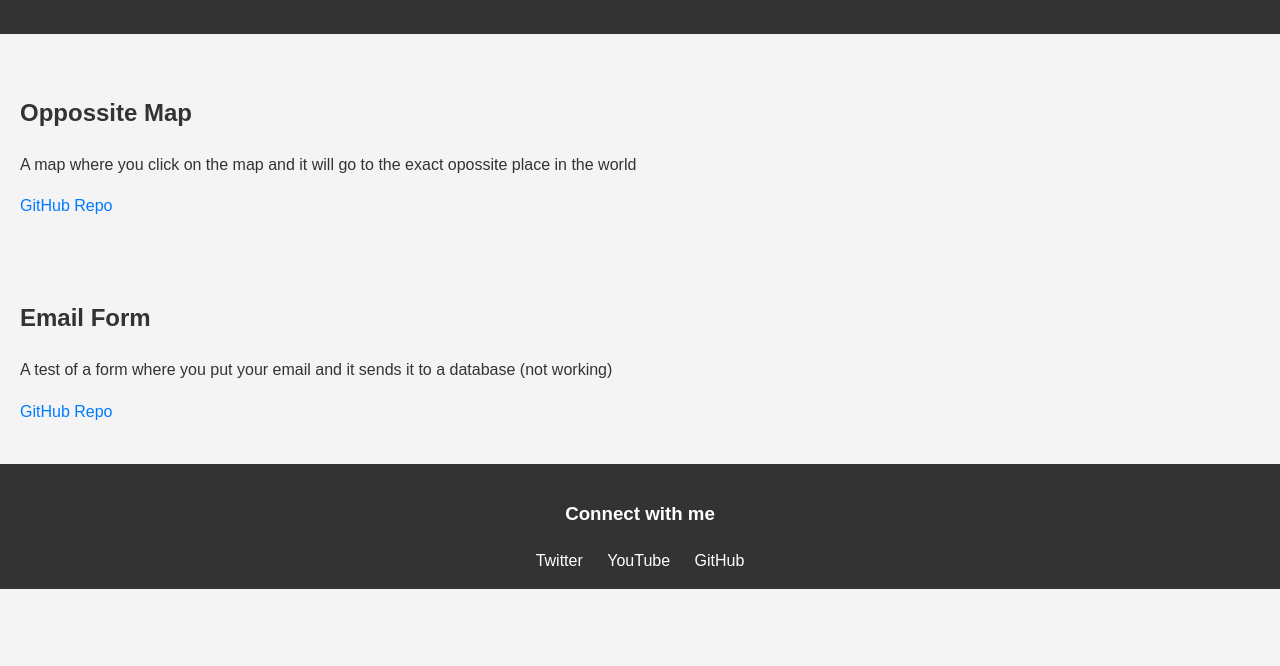
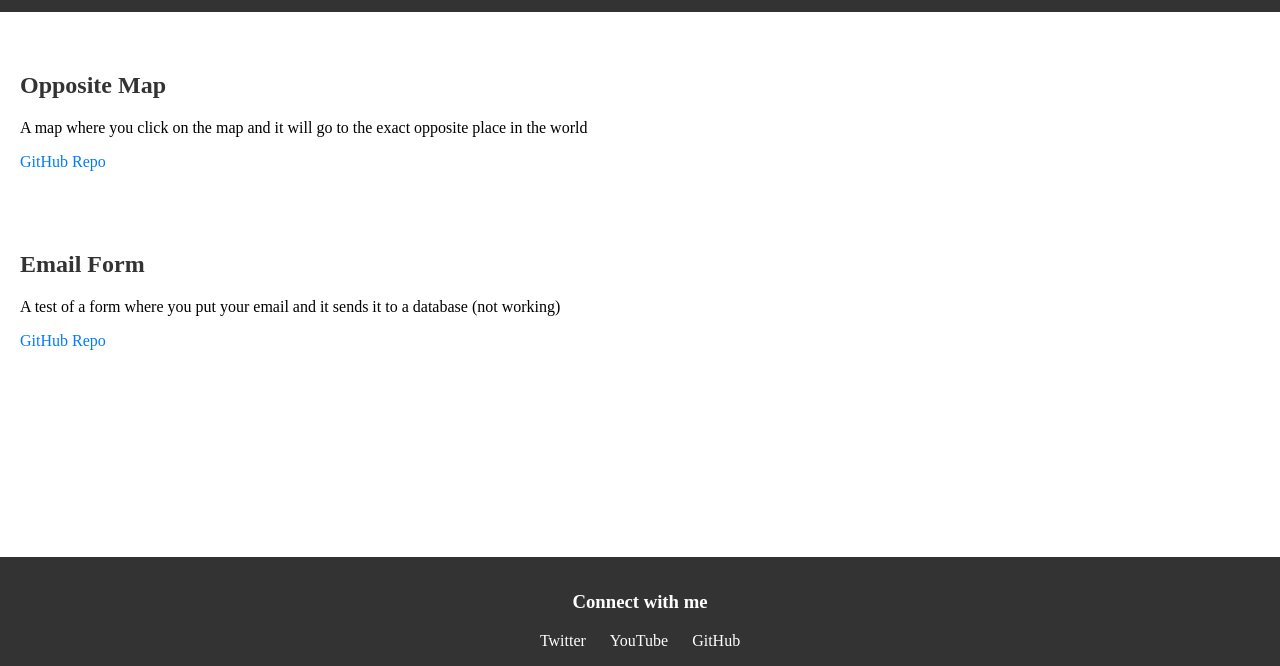
Before and after one commit to daniel-inderos/Portfolio, a plain HTML site: page index.html in a window 1280 px wide. Shown: the part 134-800 px from the top of the page. Drawn offline with Linux system fonts and the light colour scheme.

Commit message:
Fixed footer

```diff
--- a/index.html
+++ b/index.html
@@ -18,10 +18,11 @@
         </nav>
     </header>
 
+    <main>
         <section id="project1">
-        <h2>Oppossite Map</h2>
-        <p>A map where you click on the map and it will go to the exact opossite place in the world</p>
-        <a href="https://github.com/daniel-inderos/opposite-mapv">GitHub Repo</a>
+            <h2>Opposite Map</h2>
+            <p>A map where you click on the map and it will go to the exact opposite place in the world</p>
+            <a href="https://github.com/daniel-inderos/opposite-map">GitHub Repo</a>
         </section>
 
         <section id="project2">
@@ -29,6 +30,7 @@
             <p>A test of a form where you put your email and it sends it to a database (not working)</p>
             <a href="https://github.com/daniel-inderos/emailform">GitHub Repo</a>
         </section>
+    </main>
 
     <footer id="social-media">
         <h3>Connect with me</h3>
--- a/style.css
+++ b/style.css
@@ -1,12 +1,18 @@
-/* General Styles */
+html, body {
+    height: 100%;
+    margin: 0;
+}
+
 body {
-    font-family: 'Arial', sans-serif;
-    margin: 0;
-    padding: 0;
-    background-color: #f4f4f4;
-    color: #333;
-    line-height: 1.6;
+    display: flex;
+    flex-direction: column;
+    min-height: 100vh;
 }
+
+main {
+    flex: 1;
+}
+
 
 a {
     color: #007bff;
@@ -69,3 +75,12 @@ footer a:hover {
         margin: 10px 0;
     }
 }
+
+
+footer {
+    background: #333;
+    color: #fff;
+    text-align: center;
+    padding: 1rem 0;
+    margin-top: auto; /* ensures footer is pushed to the bottom */
+}
```
Lines whose indentation alone changed are shown as unchanged.
